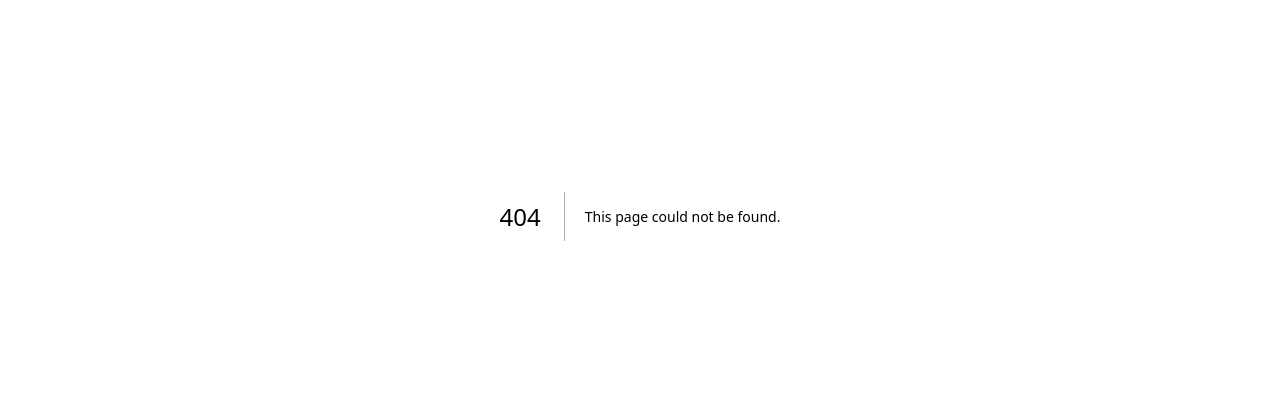
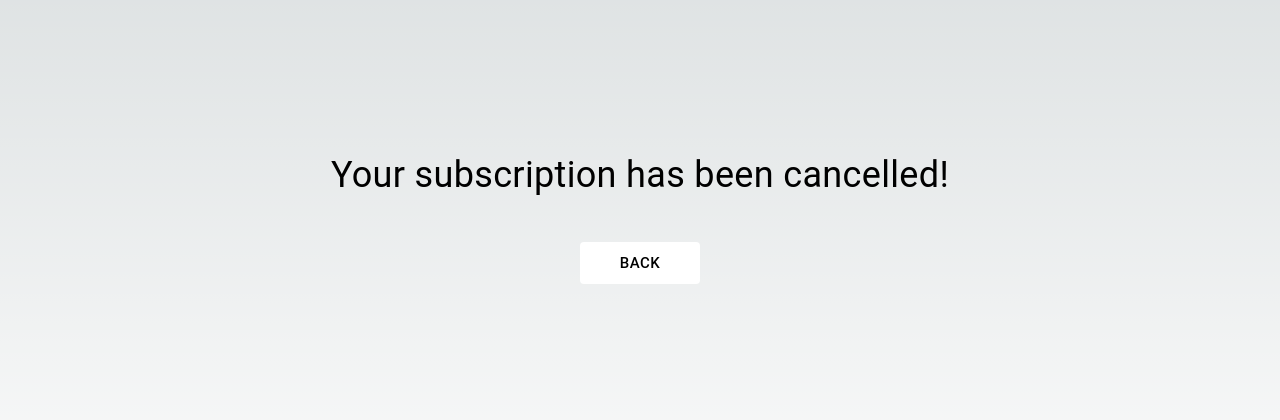
Before and after one commit to jarocode/stripe-payments-Nextjs, a Next.js app: page /payment-cancelled in a window 1280 px wide. Before the commit this address had no page. Shown: the part 184-604 px from the top of the page. Built offline with nearby package versions, Linux system fonts and the light colour scheme.

Commit message:
payment cancelled and success pages

```diff
--- /dev/null
+++ b/src/app/payment-cancelled/page.tsx
@@ -0,0 +1,40 @@
+"use client";
+
+import React from "react";
+import styled from "@emotion/styled";
+import { Typography, Button } from "@mui/material";
+
+const page = () => {
+  return (
+    <Container>
+      <Typography fontSize="36px">
+        Your subscription has been cancelled!
+      </Typography>
+      <Button
+        size="large"
+        sx={{
+          padding: ".5rem 2.5rem",
+          background: "#fff",
+          color: "#000",
+          "&:hover": {
+            background: "#fff",
+          },
+        }}
+      >
+        Back
+      </Button>
+    </Container>
+  );
+};
+
+export default page;
+
+const Container = styled.div`
+  width: 100%;
+  height: 100vh;
+  display: flex;
+  flex-direction: column;
+  justify-content: center;
+  gap: 2.5rem;
+  align-items: center;
+`;
```
Also changed, not shown: src/app/payment-success/page.tsx (added, +40 -0 lines).
